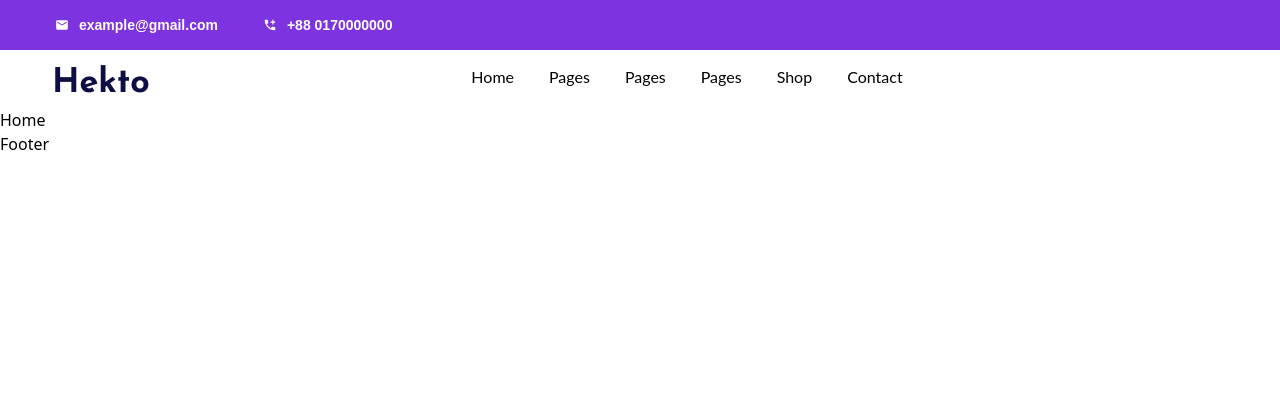
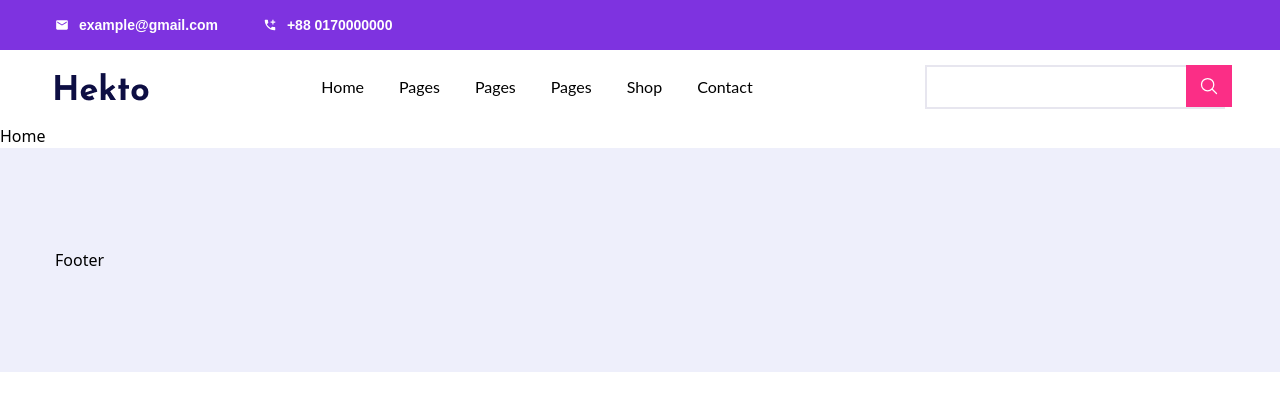
Before and after one commit to siamtalukder484/hekto-ecommerce, a React (Vite) app: page / in a window 1280 px wide. Shown: the top 410 px of the page. Built offline with nearby package versions, Linux system fonts and the light colour scheme.

Commit message:
navbar/ footer

```diff
--- /dev/null
+++ b/src/componants/Input.jsx
@@ -0,0 +1,9 @@
+import React from 'react'
+
+const Input = ({style, placeholder, type, name, onChange, value}) => {
+  return (
+    <input type={type} className={style} onChange={onChange}  value={value} placeholder={placeholder} name={name}/>
+  )
+}
+
+export default Input
--- a/src/layout/Footer.jsx
+++ b/src/layout/Footer.jsx
@@ -2,6 +2,10 @@ import React from 'react'
 
 export const Footer = () => {
   return (
-    <div>Footer</div>
+    <footer className='py-[100px] bg-footer-bg'>
+      <div className='max-w-container mx-auto'>
+        <h1>Footer</h1>
+      </div>
+    </footer>
   )
 }
--- a/src/layout/Navbar.jsx
+++ b/src/layout/Navbar.jsx
@@ -3,7 +3,8 @@ import { Header } from './Header'
 import logoImg from '../assets/images/logo.png'
 import { Image } from '../utilities/Image'
 import { NavLink } from 'react-router-dom'
-
+import Input from '../componants/Input'
+import { IoSearchOutline } from "react-icons/io5";
 
 const Navbar = () => {
   return (
@@ -13,7 +14,7 @@ const Navbar = () => {
         </div>
         <div className='py-[15px]'>
             <div className='max-w-container mx-auto'>
-                <div className='flex justify-between'>
+                <div className='flex justify-between items-center'>
                     <div>
                         <picture>
                             <Image source={logoImg} alt="img not found"/>
@@ -41,8 +42,11 @@ const Navbar = () => {
                             </li>
                         </ul>
                     </div>
-                    <div>
-                        <button></button>
+                    <div className='relative'>
+                        <Input style="border-2  border-[#E7E6EF] px-[15px] py-[8px] w-[300px]" type="text"/>
+                        <div className='bg-btn-color py-[11px] px-[13px] inline-block text-white text-xl absolute right-[-7px] top-0 cursor-pointer'>
+                            <IoSearchOutline />
+                        </div>
                     </div>
                 </div>
             </div>
```
